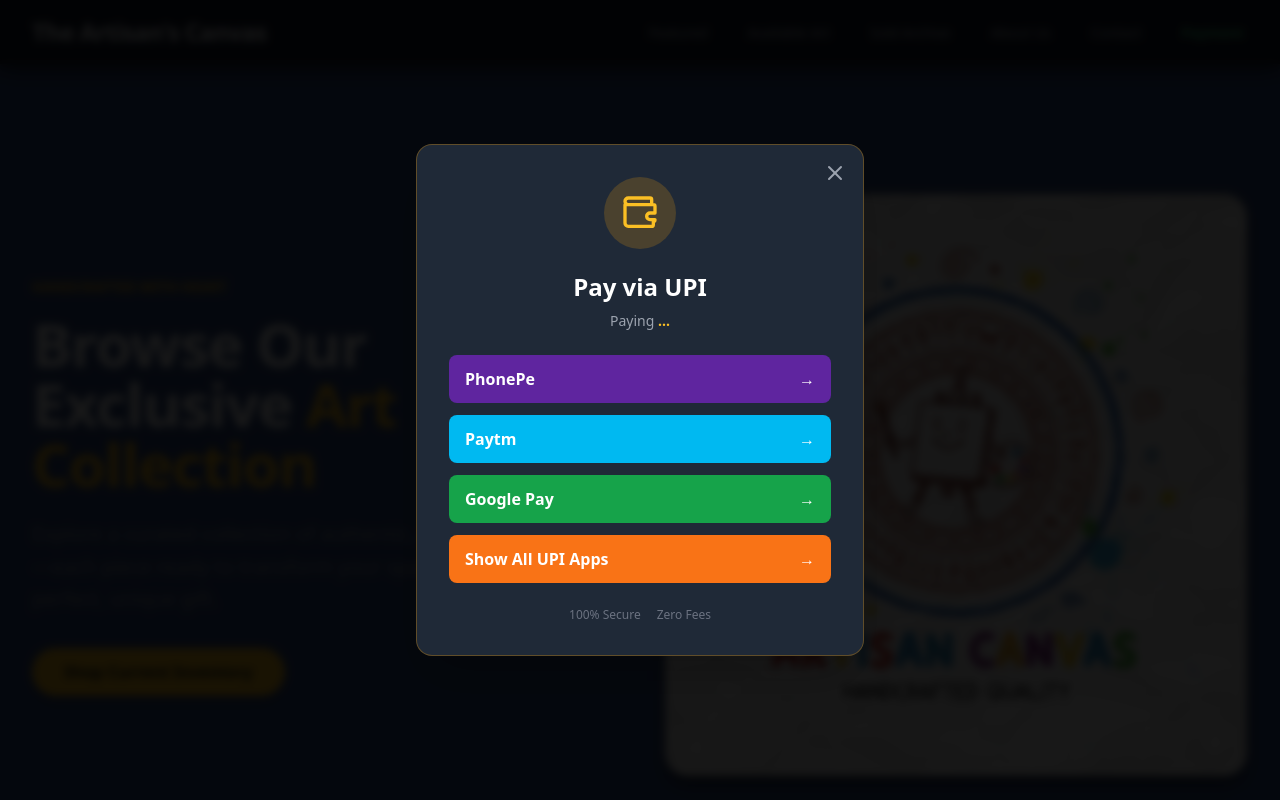
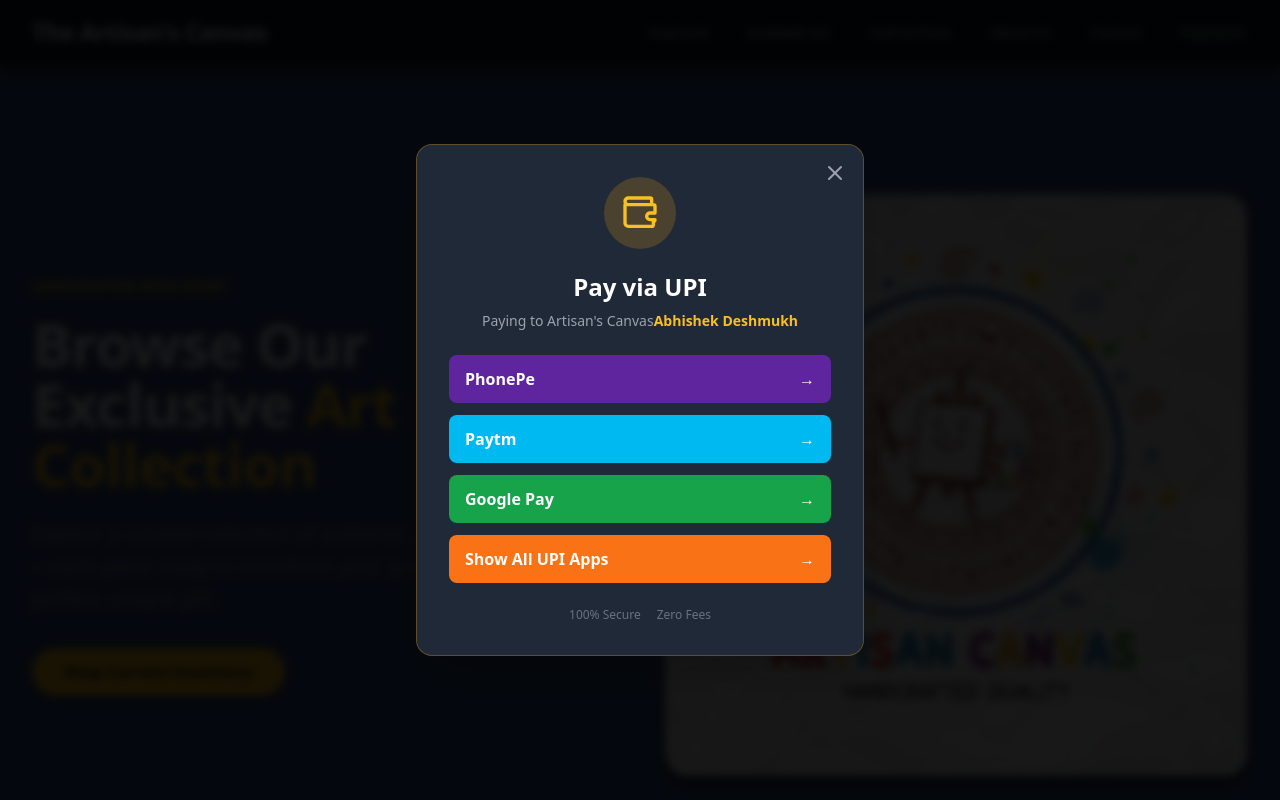
Before and after one commit to abhishek18-blog/canvas-art, a plain HTML site: page index.html in a window 1280 px wide. Both pictures are taken after a click on the button "Payment". Shown: the top 800 px of the page. Drawn offline with nearby package versions, Linux system fonts and the light colour scheme.

Commit message:
Update payment details and UPI configuration

```diff
--- a/index.html
+++ b/index.html
@@ -1570,7 +1570,7 @@
                 <svg xmlns="http://www.w3.org/2000/svg" width="40" height="40" viewBox="0 0 24 24" fill="none" stroke="#fbbf24" stroke-width="2" stroke-linecap="round" stroke-linejoin="round" class="lucide lucide-wallet"><path d="M19 7V4a1 1 0 0 0-1-1H5a2 2 0 0 0 0 4h15a1 1 0 0 1 1 1v4h-3a2 2 0 0 0 0 4h3a1 1 0 0 1-1 1v2a1 1 0 0 1-1 1H5a2 2 0 0 1-2-2V7h15"/></svg>
             </div>
             <h3 class="text-2xl font-bold text-white mb-2">Pay via UPI</h3>
-            <p class="text-gray-400 text-sm mb-6">Paying <span id="payee-name-display" class="text-amber-400 font-bold">...</span></p>
+            <p class="text-gray-400 text-sm mb-6">Paying to Artisan's Canvas<span id="payee-name-display" class="text-amber-400 font-bold">...</span></p>
 
             <div class="space-y-3 mb-6">
                 <!-- PhonePe -->
@@ -1610,11 +1610,12 @@
     // ==========================================
     // ⬇️ EDIT THIS SECTION ONLY ⬇️
     // ==========================================
-    const UPI_deshmukhabhishek370@oksbi = {
+    const UPI_CONFIG = {
         vpa: 'deshmukhabhishek370@oksbi',         // REPLACE with your UPI ID
         name: 'Abhishek Deshmukh',  // REPLACE with your Name
         amount: '0.00',              // REPLACE with amount (Must be string)
-        currency: 'INR'
+        currency: 'INR',
+        bank: 'State Bank Of India'
     };
     // ==========================================
     // ⬆️ END OF EDIT SECTION ⬆️
```
